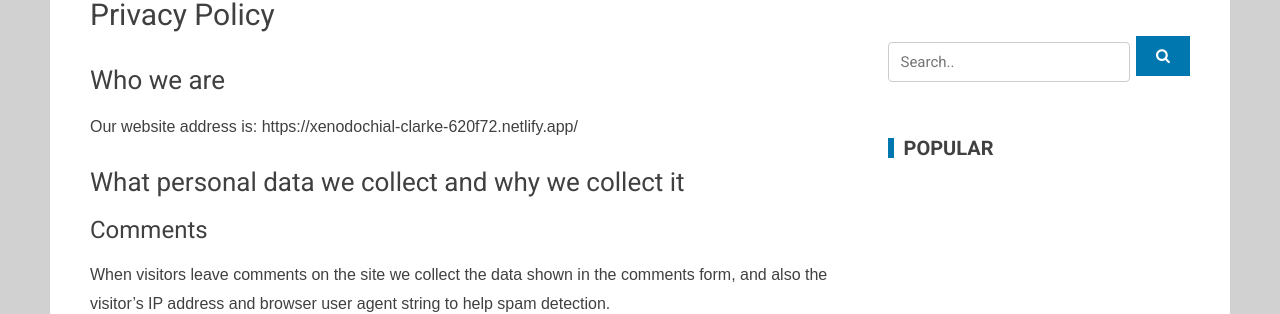
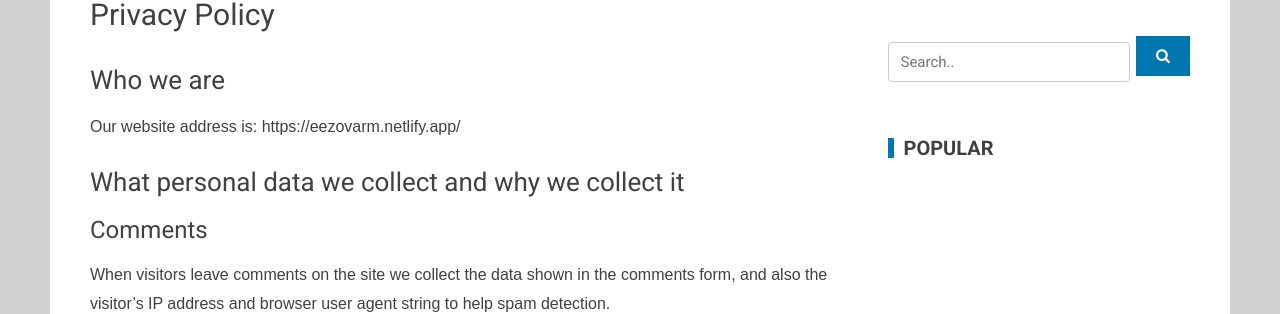
Before and after one commit to thearthouse/dmboomtest, a Jekyll site: the page built from pages/privacy-policy.md, in a window 1280 px wide and 900 px high. Shown: the part 263-577 px from the top of the window. Built offline with Jekyll 4.4.1, drawn with Linux system fonts in a browser that asks for light colours; part of the change alters nothing that is shown.

Commit message:
Update _config.yml

```diff
--- a/_config.yml
+++ b/_config.yml
@@ -4,11 +4,11 @@ title: "zz" # Home pge slog
 title_sep: " - " # Home
 description: "I swallowed an ice cube yesterday and I haven't pooped it out yet. I'm really scared, you guys."
 gr_id: "73d4d6ceb2a8abd9cec1451e268"
-url: "https://xenodochial-clarke-620f72.netlify.app"  # http://localhost:4000
+url: "https://eezovarm.netlify.app"  # http://localhost:4000
 author:
   name: "Abrega Slona"
   email: "abregoslint@gmail.com"
-  url: "https://xenodochial-clarke-620f72.netlify.app"
+  url: "https://eezovarm.netlify.app"
 disqus: "xlx"
 # verification
 bing: ""
@@ -21,7 +21,7 @@ timezone: Europe/Istanbul
 baseurl: / # leave just a /
 markdown: kramdown
 source: .
-destination: ./doc
+destination: ./_site
 permalink: /:slug.html
 paginate: 12
 paginate_path: /page:num/
```
